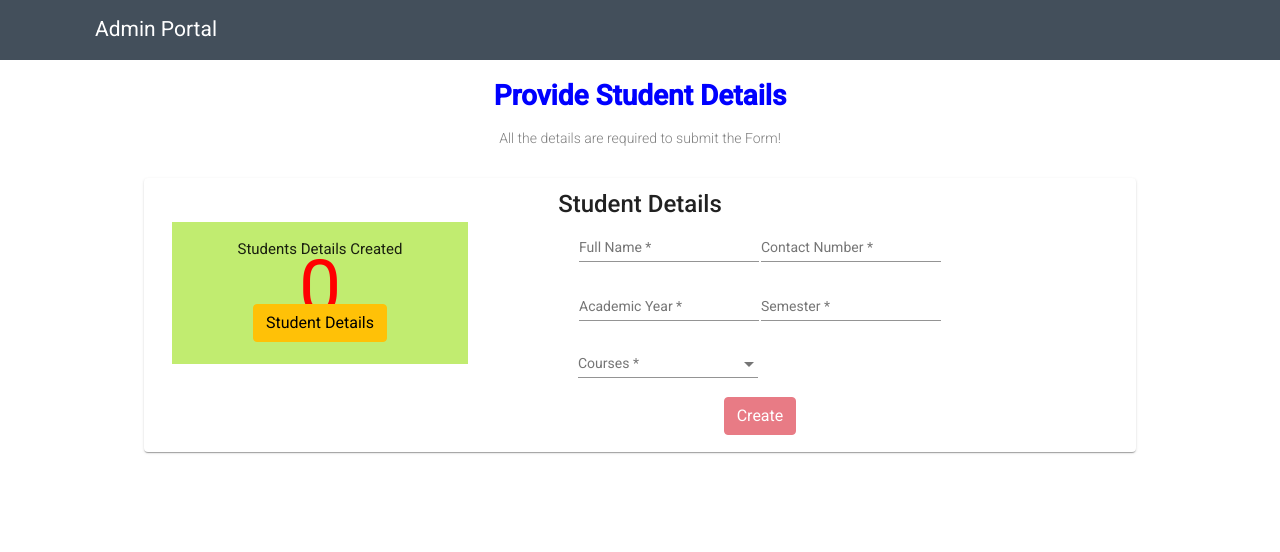
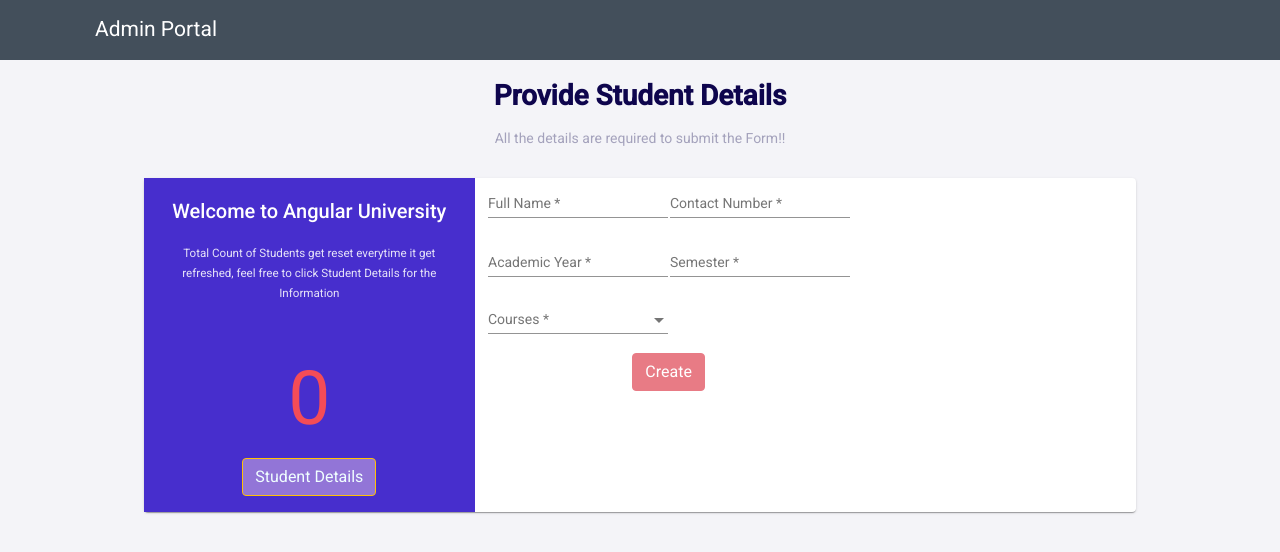
Before and after one commit to Rajat-dey/University_Admin_Portal, an Angular app in the folder my-app/: page / in a window 1280 px wide. Shown: the top 552 px of the page. Built offline with nearby package versions, Linux system fonts and the light colour scheme.

Commit message:
Display board UI finished

```diff
--- a/my-app/src/app/modules/dashboard/dashboard.component.css
+++ b/my-app/src/app/modules/dashboard/dashboard.component.css
@@ -1,38 +1,3 @@
-
-
-
-
-.example-additional-selection {
-    opacity: 0.75;
-    font-size: 0.75em;
-  }
-
-
-
-
-
-
-
-
-
-
-
-.mat-card {
-    text-align: -webkit-center;
-}
-
-.demo-toolbar {
-    display: flex;
-    align-items: center;
-    width: 100%;
-}
-
-.demo-form {
-    min-width: 150px;
-    max-width: 500px;
-    width: 100%;
-}
-
 .demo-full-width {
     width: 100%;
 }
@@ -43,19 +8,12 @@ body {
 }
 
 mat-card {
+    text-align: -webkit-center;
     max-width: 80%;
-    margin: 2em auto;
+    margin: auto;
     text-align: center;
+    padding: 0;
 }
-
-
-
-/* .done {
-    position: fixed;
-    bottom: 20px;
-    right: 20px;
-    color: white;
-}     */
 
 .content-center {
     text-align: -webkit-center;
@@ -63,63 +21,24 @@ mat-card {
 
 
 
-
-
-
-
-
-
-
-
-
-
-
-
-
-
-
-
-
-
-
-
-
-
-
-
-
-
-
-
-
-
-
-
-
-
-
-
-
-
-
+.col-md-4{
+    padding-left: 0;
+    padding-right: 0px;
+}
 
 .FormContainer{
     margin: 20px;
 }
-
 .FormContainer h2{
     text-align: center;
-    color: blue;
+    color: #0E054D;
     font-size: 2em;
     font-weight: bold;
-
 }
-
 .FormContainer h5{
     text-align: center;
-    color: gray;
+    color: #A4A2BC;
     font-size: 1em;
-    font-weight: lighter;
     margin-bottom: 30px;
 
 }
--- a/my-app/src/app/modules/dashboard/dashboard.component.html
+++ b/my-app/src/app/modules/dashboard/dashboard.component.html
@@ -2,10 +2,10 @@
 <div class = "FormContainer">
 
   <h2>Provide Student Details</h2>
-  <h5>All the details are required to submit the Form!</h5>
+  <h5>All the details are required to submit the Form!!</h5>
 
   <mat-card>
-    <mat-card-title>Student Details</mat-card-title>
+    <!-- <mat-card-title>Student Details</mat-card-title>     -->
     <mat-card-content>
       <div class="container">
         <div class="row">
@@ -71,10 +71,6 @@
 </div>
 
 
-
-
-
-
 <div class="mrgnbtm">
   <app-students *ngIf="users.length !== 0" [users]="users"></app-students>
 </div>
--- a/my-app/src/app/modules/display-board/display-board.component.css
+++ b/my-app/src/app/modules/display-board/display-board.component.css
@@ -1,11 +1,21 @@
 .display-board {
     width: 100%;
-    background-color: rgb(193, 236, 112);
+    background-color: #472ECD;
     padding: 5%;
+    height: 100%;
   }
+  h2{ color: #ffffff;}
+  h5{ color: hsla(0, 0%, 100%, 0.863);}
 
   .number {
-    color: red;
+    margin-top: 85px;
+    color: #F44C57;
     font-size: 75px;
     text-align: center;
   }
+
+  button{
+    margin-top: 50px;
+    background-color: #9275D7;
+    color: azure;
+  }
--- a/my-app/src/app/modules/display-board/display-board.component.html
+++ b/my-app/src/app/modules/display-board/display-board.component.html
@@ -1,9 +1,9 @@
 <div class="display-board">
-    <h4>Students Details Created</h4>
+
+    <h2>Welcome to Angular University</h2>
+    <h5>Total Count of Students get reset everytime it get refreshed, feel free to click Student Details for the Information</h5>
     <div class="number">
       {{userCount}}
     </div>
-    <div class="btn">
       <button class="btn btn-warning" (click)="getAllUsers()">Student Details</button>
-    </div>
   </div>
--- a/my-app/src/app/modules/students/students.component.css
+++ b/my-app/src/app/modules/students/students.component.css
@@ -1,8 +1,24 @@
-table {
+/* table {
     width: 75%;
     margin: auto;
   }
 
   .btn-edit {
     text-align: right;
+} */
+
+
+
+
+
+
+table {
+  width: 100%;
+  overflow-x: auto;
+  overflow-y: hidden;
+  min-width: 500px;
 }
+th.mat-header-cell {
+  text-align: left;
+  max-width: 300px;
+}
--- a/my-app/src/styles.css
+++ b/my-app/src/styles.css
@@ -3,5 +3,4 @@
 html, body { height: 100%; }
 body { margin: 0; font-family: Roboto, "Helvetica Neue", sans-serif; }
 
-
-*,*::before, *::after {  box-sizing: border-box; }
+body { background-color: #F4F4F8 !important; }
```
